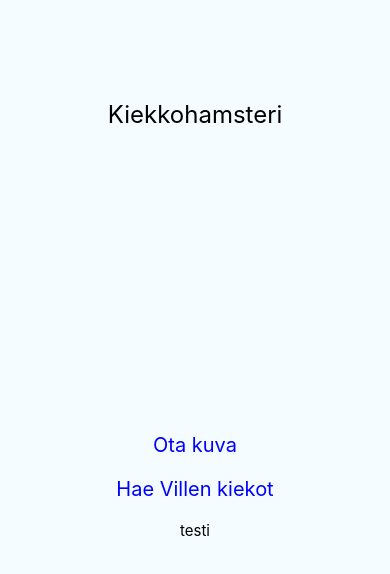
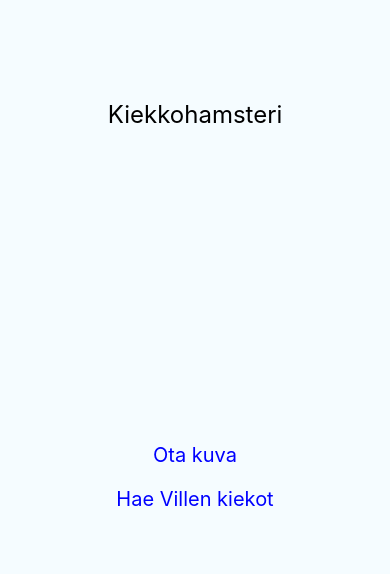
Before and after one commit to Bizhop/kiekkohamsteri, a React Native app in the folder Kiekkohamsteri/: screen / in a window 390 px wide. Shown: the top 574 px of the page. Built offline with nearby package versions, Linux system fonts and the light colour scheme.

Commit message:
added working api call

```diff
--- a/Kiekkohamsteri/Api.js
+++ b/Kiekkohamsteri/Api.js
@@ -11,8 +11,8 @@ const Api = {
                 'Content-Type': 'application-json',
             }
         })
-        const responseJson = await response.json()
-        return responseJson
+        const json = await response.json()
+        return json
     }
 }
 
--- a/Kiekkohamsteri/App.js
+++ b/Kiekkohamsteri/App.js
@@ -18,7 +18,7 @@ export default class App extends Component {
     super(props);
     this.state = {
       app: undefined,
-      kiekot: [{id: 1, mold: "testi"}]
+      kiekot: []
     };
   }
 
@@ -52,11 +52,12 @@ export default class App extends Component {
   }
   getDiscs() {
     try {
-      const response = Api.getRaw('kiekot/email?email=ville.piispa@gmail.com')
-      Alert.alert('Villen kiekot:', `${response.kiekot}`)
-      this.setState({
-        app: undefined,
-        kiekot: R.pathOr([], ['kiekot'], response)
+      Api.getRaw('kiekot/email?email=ville.piispa@gmail.com')
+      .then((json) => {
+        this.setState({
+          app: undefined,
+          kiekot: json.kiekot
+        })
       })
     }
     catch (e) {
```
